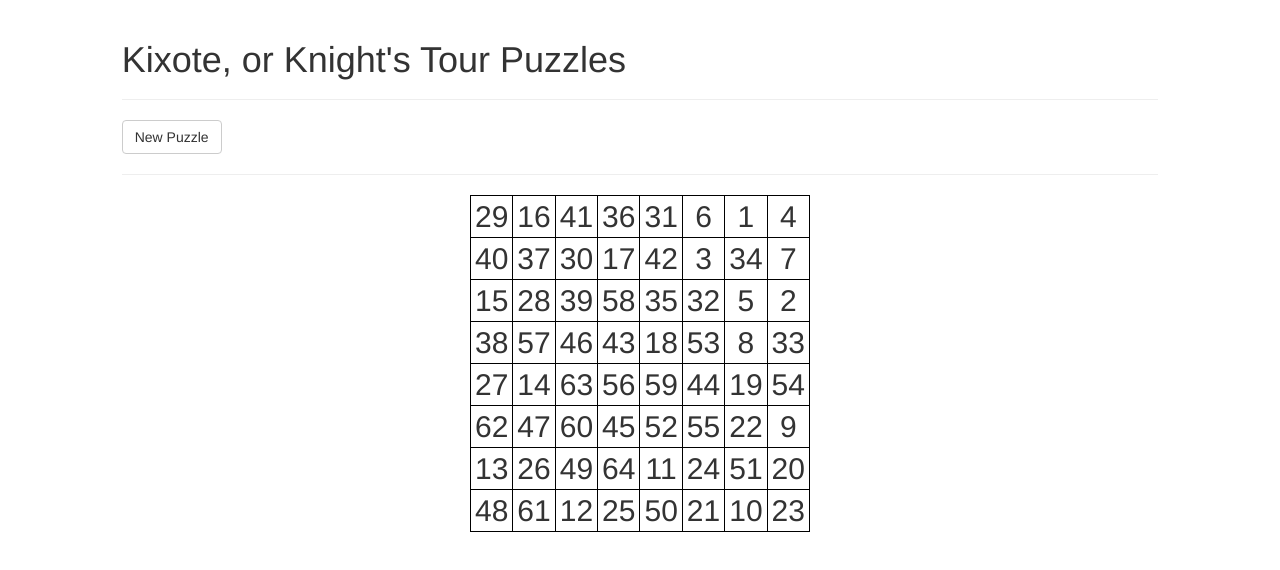
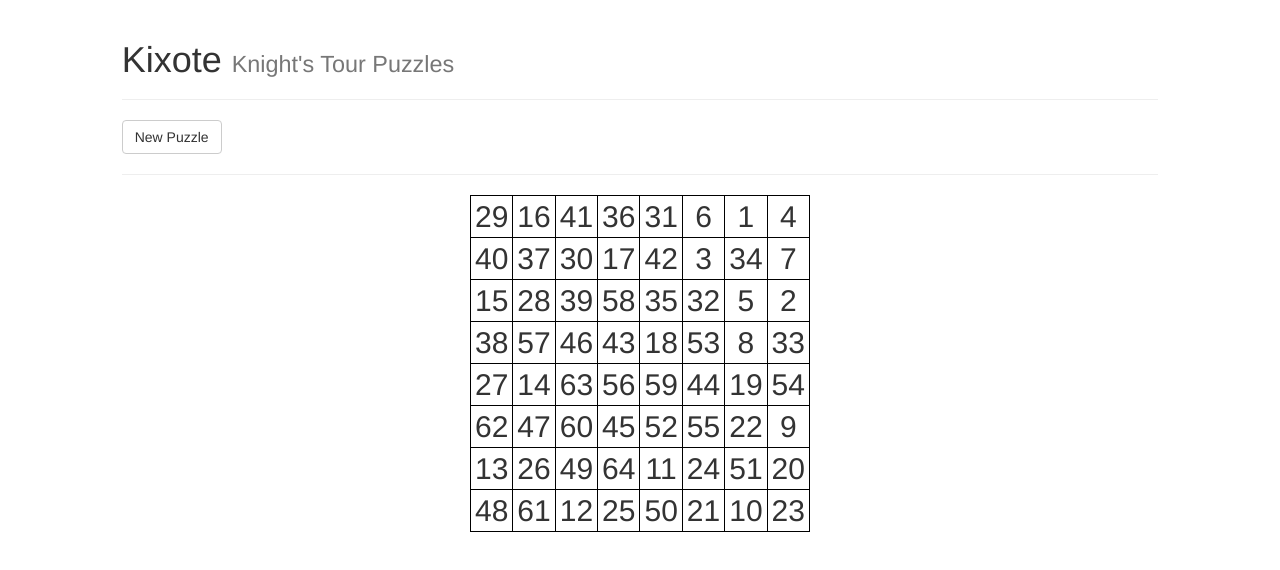
Before and after one commit to dmackinnon1/kixote, a plain HTML site: page index.html in a window 1280 px wide. Drawn offline with nearby package versions, Linux system fonts and the light colour scheme.

Commit message:
modified index title

```diff
--- a/index.html
+++ b/index.html
@@ -54,7 +54,7 @@ $(document).ready(function(){
 </div>
 <div class='col-sm-10'>
 <div class="page-header">
-	<h1>Kixote, or Knight's Tour Puzzles</h1>
+	<h1>Kixote <small>Knight's Tour Puzzles</small></h1>
 </div>
 <button id="refresh" class="btn btn-default">New Puzzle</button>
 
```
